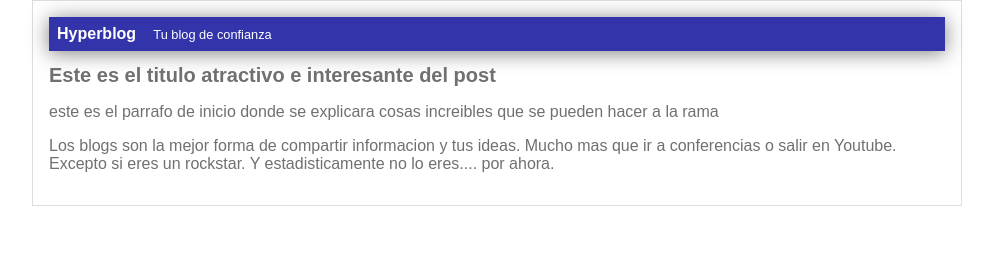
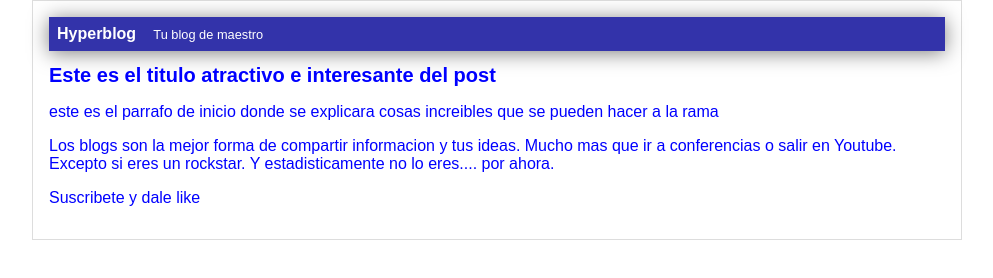
Before and after one commit to humildementebueno/example-git, a plain HTML site: page index.html in a window 1280 px wide. Shown: the whole page, without its empty margins (143-1136 px from the left). Drawn offline with Linux system fonts and the light colour scheme.

Commit message:
Agregue suscripcion, cambie la cabecera y puse el color de texto azul

```diff
--- a/index.html
+++ b/index.html
@@ -11,12 +11,13 @@
     <div id="container">
         <div id="cabecera">
             Hyperblog
-            <span id="tagline">Tu blog de confianza</span>
+            <span id="tagline">Tu blog de maestro</span>
         </div>
         <div id="post">
             <h1>Este es el titulo atractivo e interesante del post</h1>
             <p>este es el parrafo de inicio donde se explicara cosas increibles que se pueden hacer a la rama</p>
             <p>Los blogs son la mejor forma de compartir informacion y tus ideas. Mucho mas que ir a conferencias o salir en Youtube. Excepto si eres un rockstar. Y estadisticamente no lo eres.... por ahora.</p>
+            <p>Suscribete y dale like</p>
         </div>
     </div>
 </body>
--- a/style.css
+++ b/style.css
@@ -2,7 +2,7 @@ body{
     text-align: center;
     font-family: 'Arial';
     font-size: 16px;
-    color: rgb(112, 112, 112);
+    color: blue;
     margin: 0;
     padding: 0;
 }
```
